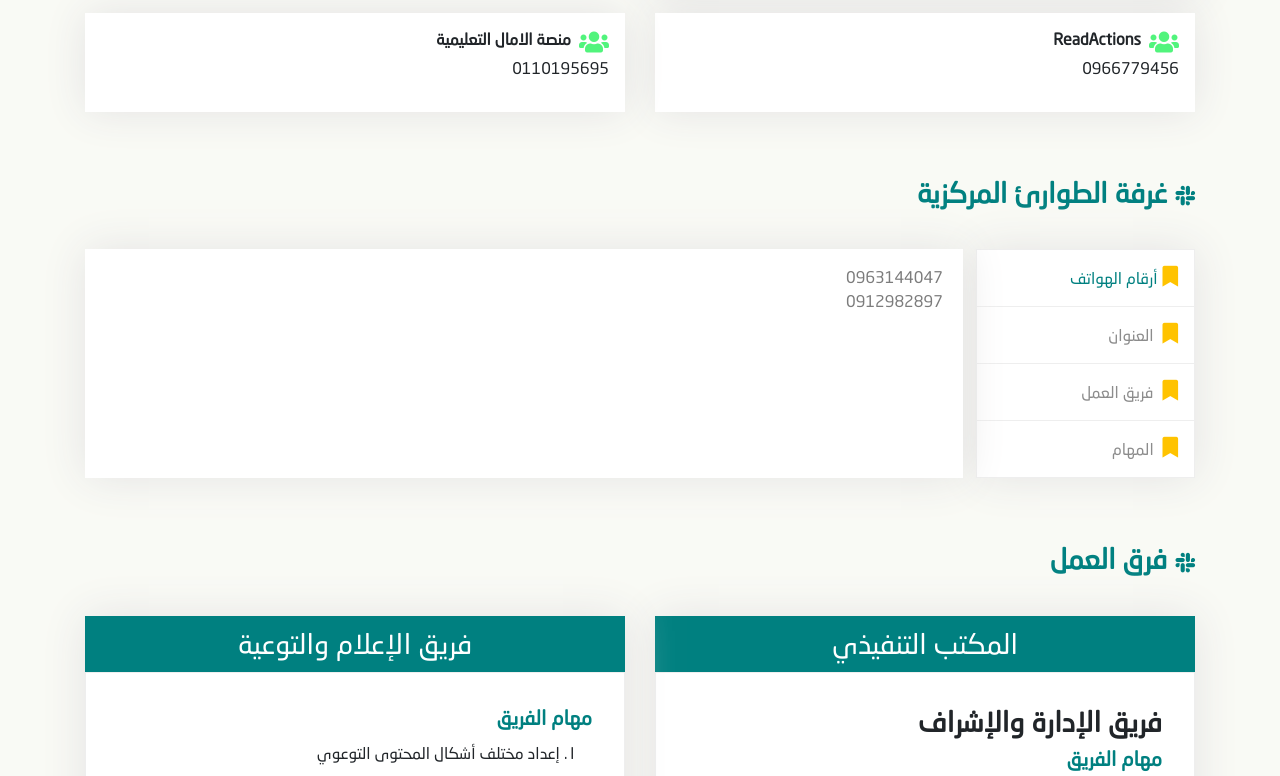
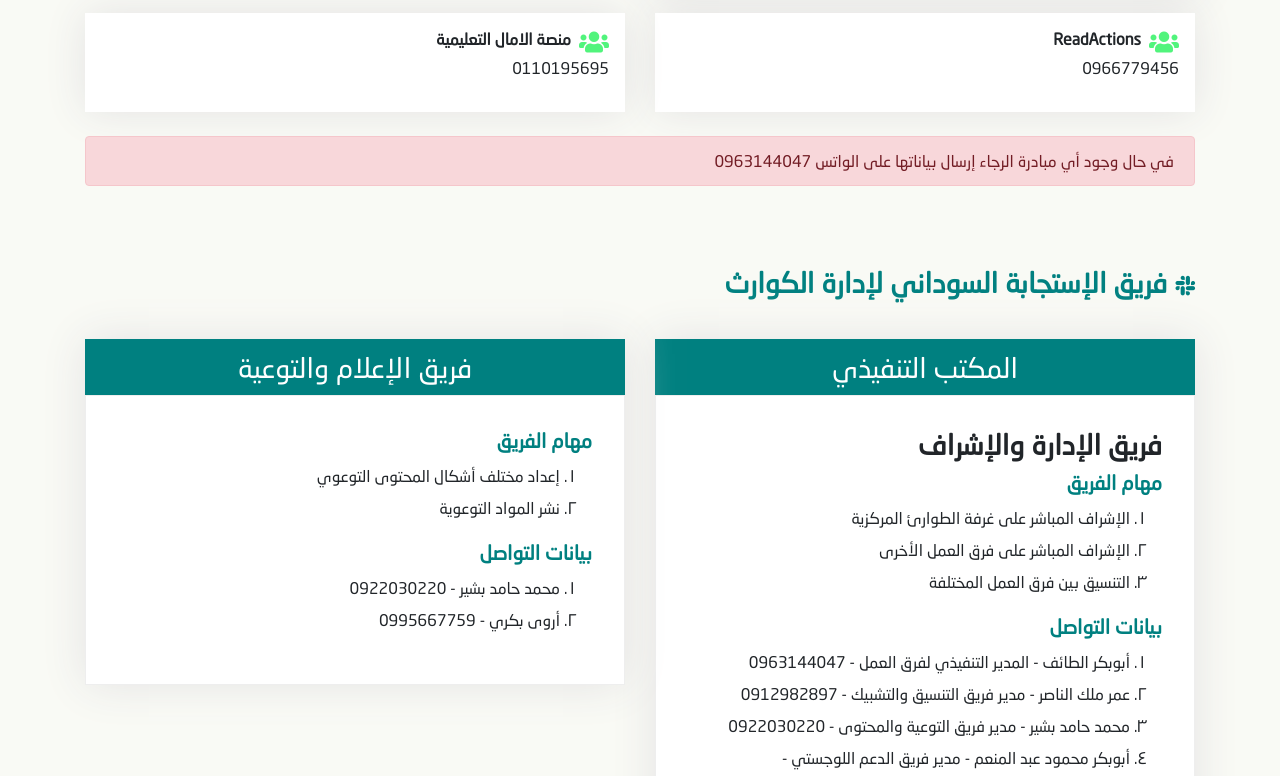
Before and after one commit to Bakrialtaif/sudancovid19, a plain HTML site: page index.html in a window 1280 px wide. Shown: the part 2644-3420 px from the top of the page. Drawn offline with Linux system fonts and the light colour scheme.

Commit message:
bakri changes

```diff
--- a/index.html
+++ b/index.html
@@ -429,7 +429,7 @@
         <div class="container">
           <div class="title d-flex align-items-center mb-3">
             <i class="fab fa-slack ml-2"></i>
-            <h3>المبادرات الأخرى</h3>
+            <h3>المبادرات والفرق العاملة في  مكافحة وباء كورونا</h3>
           </div>
             <div class="row">
 
@@ -498,123 +498,28 @@
                 </div>
 
             </div>
+
+            <br>
+
+            <div class="row">
+              <div class="col-lg-12 col-md-12 ">
+                <div class="alert alert-danger" role="alert">في حال وجود أي مبادرة الرجاء إرسال بياناتها على الواتس 0963144047</div>
+              </div>
+            </div>
+
         </div>
         <!--  end container -->
       </section>
       <!--  end other initiative -->
 
-
-     <!--  start control-rom -->
-     <section class="control-rom">
-        <!--  start container -->
-        <div class="container">
-          <div class="title d-flex align-items-center">
-            <i class="fab fa-slack ml-2"></i>
-            <h3>غرفة الطوارئ المركزية</h3>
-          </div>
-          <div class="row">
-            <!--  start tab rom -->
-            <div class="tab-rom col-lg-12 col-md-12 col-sm-12">
-              <!--  start tab control-rom menu -->
-              <ul id="tabs" class="nav nav-tabs">
-                <li class="nav-item">
-                  <a
-                    href=""
-                    data-target="#phone"
-                    data-toggle="tab"
-                    class="nav-link small text-uppercase active"
-                  >
-                    <i class="fas fa-bookmark"></i><span>أرقام الهواتف</span></a
-                  >
-                </li>
-                <li class="nav-item">
-                  <a
-                    href=""
-                    data-target="#adrress"
-                    data-toggle="tab"
-                    class="nav-link small text-uppercase "
-                  >
-                    <i class="fas fa-bookmark"></i> <span>العنوان</span></a
-                  >
-                </li>
-                <li class="nav-item">
-                  <a
-                    href=""
-                    data-target="#team-work"
-                    data-toggle="tab"
-                    class="nav-link small text-uppercase "
-                  >
-                    <i class="fas fa-bookmark"></i> <span>فريق العمل</span></a
-                  >
-                </li>
-                <li class="nav-item">
-                  <a
-                    href=""
-                    data-target="#job"
-                    data-toggle="tab"
-                    class="nav-link small text-uppercase "
-                  >
-                    <i class="fas fa-bookmark"></i> <span>المهام</span></a
-                  >
-                </li>
-              </ul>
-              <!--  end tabs control-rom menu -->
-              <div id="tabsContent" class="tab-content">
-                <div id="phone" class="tab-pane fade active show">
-                  <div class="mx-1">
-                    <a href="tel:0963144047">0963144047</a>
-                  </div>
-                  <div class="mx-1">
-                    <a href="tel:0912982897">0912982897</a>
-                  </div>
-                </div>
-                <div id="adrress" class="tab-pane fade  ">
-                  <p>جاري تحديد المقر</p>
-                </div>
-                <div id="team-work" class="tab-pane fade  ">
-                  <h3>فريق العمل</h3>
-                  <ul>
-                    <li>عمر ملك الناصر - 0912982897</li>
-                    <li>محمد حامد بشير - 0922030220</li>
-                    <li>أروى بكري - 0995667759</li>
-                    <li>أحمد عادل - 0921620475</li>
-                    <li>أبوبكر محمود عبد المنعم - 0923990125</li>
-                    <li>محمد المسلمي - 0900143061</li>
-                    <li>أحمد ميرغني أحمد - 0912715160</li>
-                    <li>طارق محمد حسن خليل - 0123400009</li>
-                    <li>وليد القرشي - 0123230632</li>
-                    <li>أبوبكر الطائف - 0963144047</li>
-                  </ul>
-                </div>
-                <div id="job" class="tab-pane fade  ">
-                  <h3>مهام الفريق</h3>
-                  <ul>
-                    <li>الإشراف المباشر على فرق العمل</li>
-                    <li>التنسيق المشترك مع غرف الطوارئ الفرعية</li>
-                    <li>التنسيق المشترك مع المبادرات الأخرى</li>
-                    <li>التنسيق المشترك مع الجهات الرسمية والمجتمعية</li>
-                    <li>إصدار نشرات الحالة والبيانات والتوجيهات الطارئة</li>
-                  </ul>
-                </div>
-              </div>
-            </div>
-            <!--  start tab rom -->
-          </div>
-          <!--  end row -->
-        </div>
-        <!--  end container -->
-      </section>
-      <!--  end control-rom -->
-
-
     <!--  start section team work -->
     <section class="team-work">
       <!--  start container -->
       <div class="container">
-        <div class="title d-flex align-items-center">
-          <i class="fab fa-slack ml-2"></i>
-          <h3>فرق العمل</h3>
-        </div>
+      <div class="title d-flex align-items-center">
+            <i class="fab fa-slack ml-2"></i>
+            <h3>فريق الإستجابة السوداني لإدارة الكوارث</h3>
+          </div>
         <!--  start row -->
         <div class="row">
           <!--  start team mange -->
```
